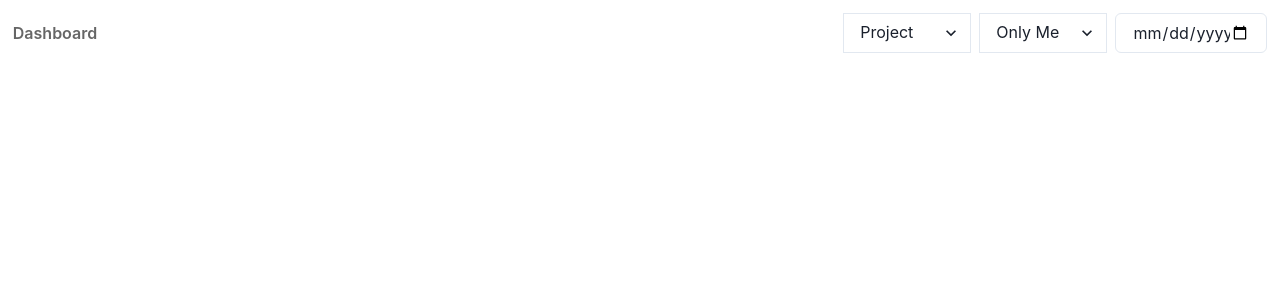
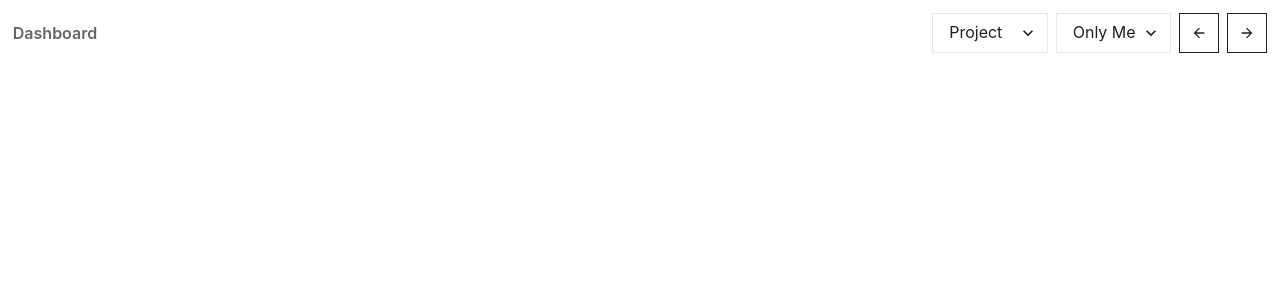
Before and after one commit to RupeshSahu969/equable-pleasure-9638, a React (Create React App) app: page / in a window 1280 px wide. Shown: the top 300 px of the page. Built offline with nearby package versions, Linux system fonts and the light colour scheme.

Commit message:
dash nav inputs added

```diff
--- a/package.json
+++ b/package.json
@@ -3,6 +3,7 @@
   "version": "0.1.0",
   "private": true,
   "dependencies": {
+    "@chakra-ui/icons": "^2.0.10",
     "@chakra-ui/react": "^2.3.4",
     "@emotion/react": "^11.10.4",
     "@emotion/styled": "^11.10.4",
--- a/src/Pages/Dashboard/Components/DashNav.jsx
+++ b/src/Pages/Dashboard/Components/DashNav.jsx
@@ -1,4 +1,5 @@
-import { Center, Input, MenuOptionGroup, Select, Spacer, Stack, Text } from '@chakra-ui/react';
+import { ArrowBackIcon, ArrowForwardIcon } from '@chakra-ui/icons';
+import { Box, Button, ButtonGroup, Center, Flex, HStack, Input, MenuOptionGroup, Select, Spacer, Stack, Text } from '@chakra-ui/react';
 import React from 'react';
 
 const DashNav = () => {
@@ -17,7 +18,15 @@ const DashNav = () => {
           <option value='only_me'>Only Me</option>
           <option value='team'>Team</option>
         </Select>
-        <Input type={"date"} />
+        <HStack>
+          {/* <Input type={"date"} /> */}
+          <Center border="1px solid" h="40px" w="40px" >
+            <ArrowBackIcon />
+          </Center>
+          <Center border="1px solid" h="40px" w="40px" >
+            <ArrowForwardIcon />
+          </Center>
+        </HStack>
       </Stack>
     </Stack>
   );
```
Also changed, not shown: src/App.js (line endings or trailing spaces), 1 other file (tests, documents, lock files or other folders).
